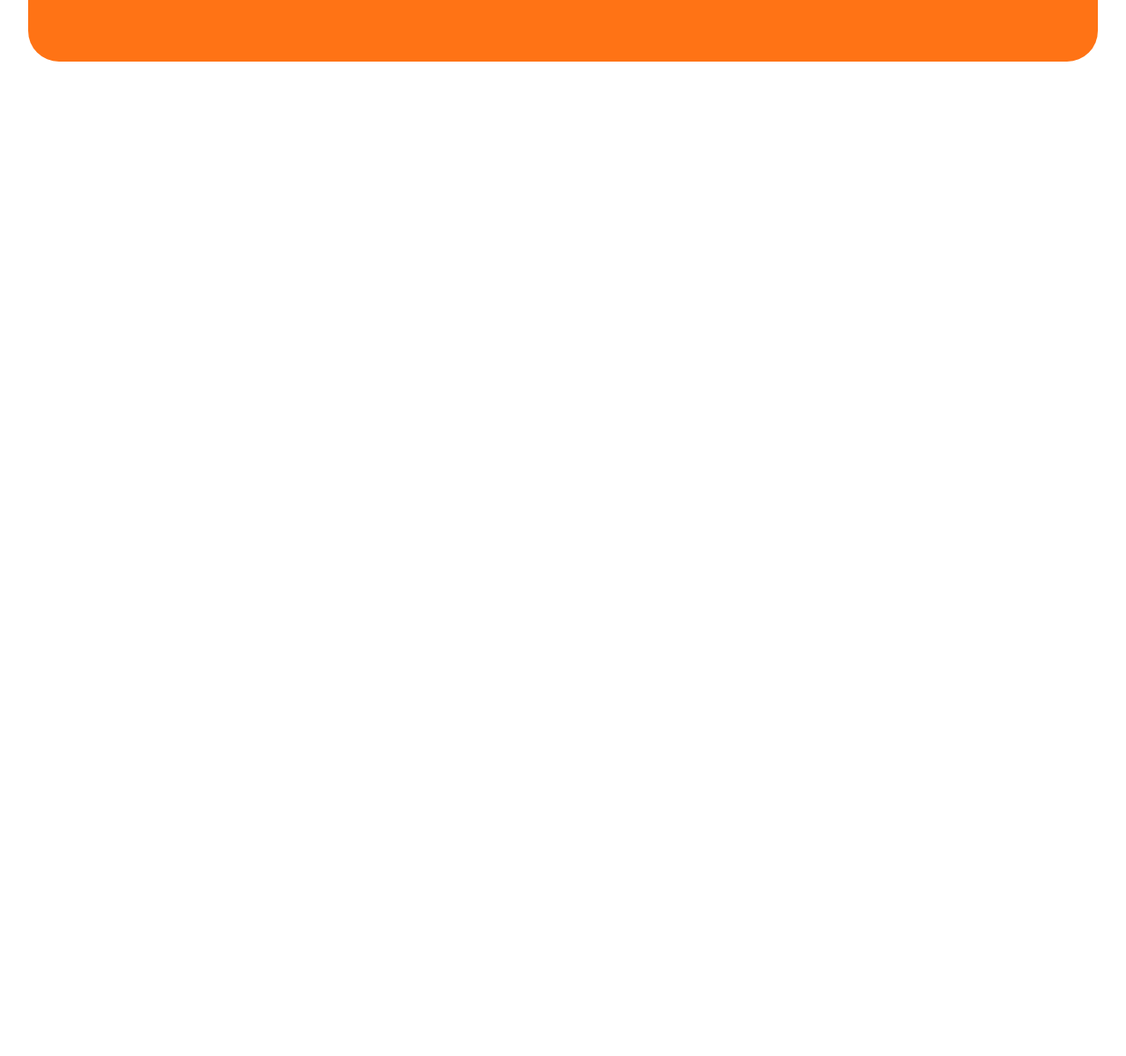
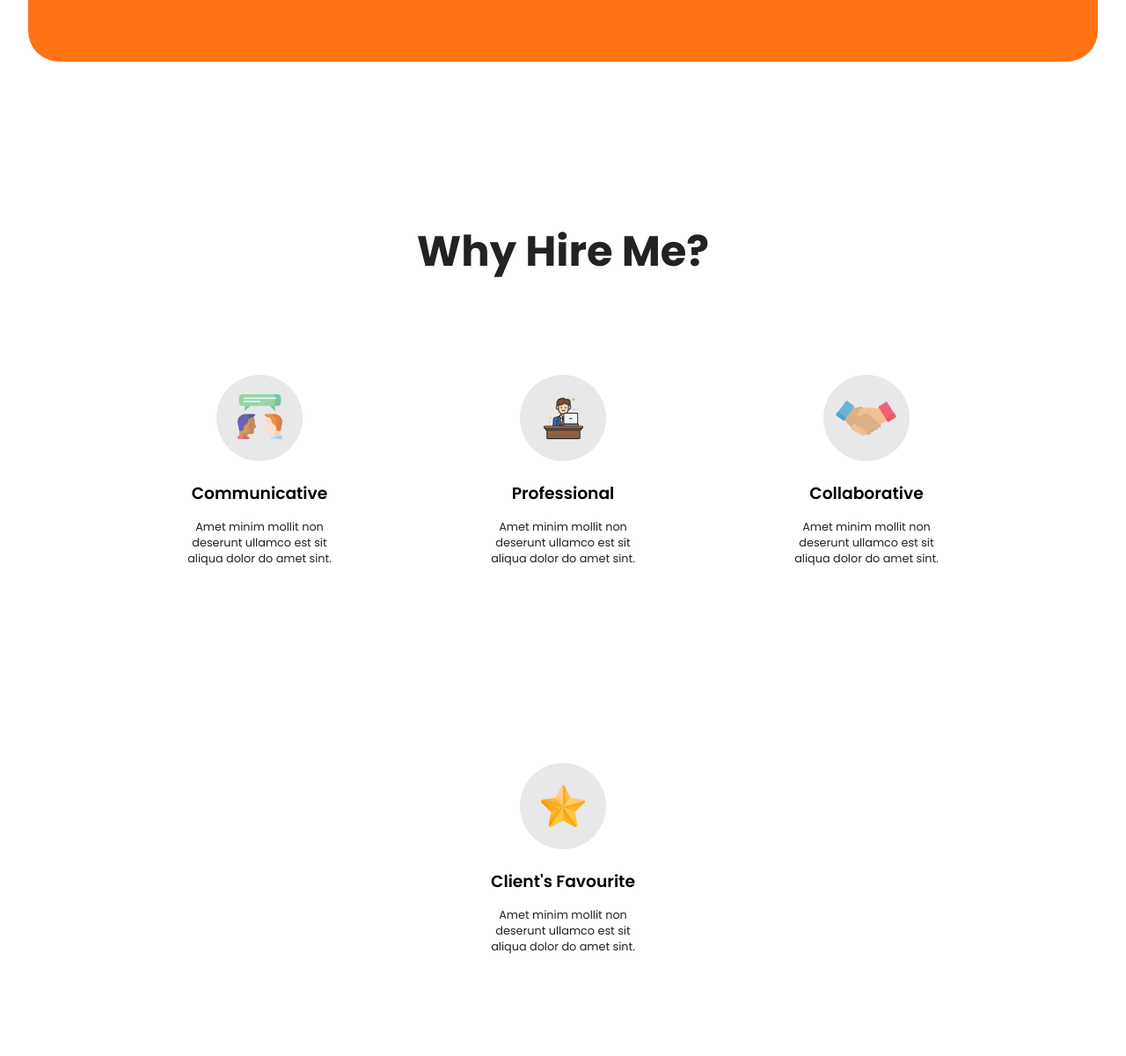
Before and after one commit to Dawood-Ahmed19/Portfolio-Website, a website built with Vite: page index.html in a window 1280 px wide. Shown: the part 1090-2290 px from the top of the page at 88% size. Before the commit the page ends 1240 px from the top, so only its background shows below. Built offline with nearby package versions, Linux system fonts and the light colour scheme; files whose address does not match are found by name.

Commit message:
feat: added a new section

```diff
--- a/index.html
+++ b/index.html
@@ -134,6 +134,68 @@
     </div>
   </section>
 
+  <section>
+    <div class="container">
+      <div class="content--hire">
+        <div class="content--heading">
+          <h1>Why Hire Me?</h1>
+        </div>
+        <div class="content--items">
+
+          <div class="box">
+            <div class="picture">
+              <img src="item1.svg" alt="item--picture">
+            </div>
+            <div class="name">
+              <h3>Communicative</h3>
+            </div>
+            <div class="details">
+              <p>Amet minim mollit non deserunt ullamco est sit aliqua dolor do amet sint. </p>
+            </div>
+          </div>
+
+          <div class="box">
+            <div class="picture">
+              <img src="item2.svg" alt="item--picture">
+            </div>
+            <div class="name">
+              <h3>Professional</h3>
+            </div>
+            <div class="details">
+              <p>Amet minim mollit non deserunt ullamco est sit aliqua dolor do amet sint. </p>
+            </div>
+          </div>
+
+          <div class="box">
+            <div class="picture">
+              <img src="item3.svg" alt="item--picture">
+            </div>
+            <div class="name">
+              <h3>Collaborative</h3>
+            </div>
+            <div class="details">
+              <p>Amet minim mollit non deserunt ullamco est sit aliqua dolor do amet sint. </p>
+            </div>
+          </div>
+
+          <div class="box">
+            <div class="picture">
+              <img src="item4.svg" alt="item--picture">
+            </div>
+            <div class="name">
+              <h3>Client's Favourite</h3>
+            </div>
+            <div class="details">
+              <p>Amet minim mollit non deserunt ullamco est sit aliqua dolor do amet sint. </p>
+            </div>
+          </div>
+
+
+        </div>
+      </div>
+    </div>
+  </section>
+
 </body>
 
 </html>
--- a/style.css
+++ b/style.css
@@ -264,7 +264,7 @@ a {
 
 .completed-projects>h1 {
   color: white;
-  font-size: 72px;
+  font-size: clamp(1.50rem, calc(0.46rem + 5.22vw), 4.50rem);
 }
 
 .completed-projects>p {
@@ -309,6 +309,54 @@ a {
   line-height: 45px;
 }
 
+.content--hire {
+  width: 100%;
+  padding-block: 20px;
+  height: 500px;
+  display: grid;
+  grid-template: 200px 1fr;
+  grid-template-areas:
+    "col01"
+    "col02";
+  justify-items: center;
+  gap: 20px;
+}
+
+.content--heading>h1 {
+  font-size: clamp(1.13rem, calc(0.47rem + 3.26vw), 3.00rem);
+  color: var(--black-font);
+}
+
+.content--items {
+  display: flex;
+  flex-direction: row;
+  gap: 65px;
+  align-items: center;
+  justify-content: center;
+  flex-wrap: wrap;
+}
+
+.box {
+  height: 350px;
+  width: 280px;
+  display: flex;
+  flex-direction: column;
+  align-items: center;
+  padding-block: 20px;
+  padding-inline: 20px;
+  gap: 15px;
+}
+
+.name>h3 {
+  font-weight: 600;
+}
+
+.details>p {
+  color: #222222;
+  text-align: center;
+  font-size: 0.8rem;
+  padding-inline: 25px;
+}
 
 /* Media queries */
 
@@ -435,4 +483,24 @@ a {
   .projects-reviews {
     display: none;
   }
+
+  .completed-projects {
+    text-align: center;
+  }
 }
+
+@media (max-width: 1380px) {
+  .content--hire {
+    height: 1000px;
+  }
+}
+
+@media (max-width: 690px) {
+  .content--items {
+    gap: 0 !important;
+  }
+
+  .content--hire {
+    height: 1500px;
+  }
+}
```
Also changed, not shown: item1.svg (added), item2.svg (added), item3.svg (added), item4.svg (added).
